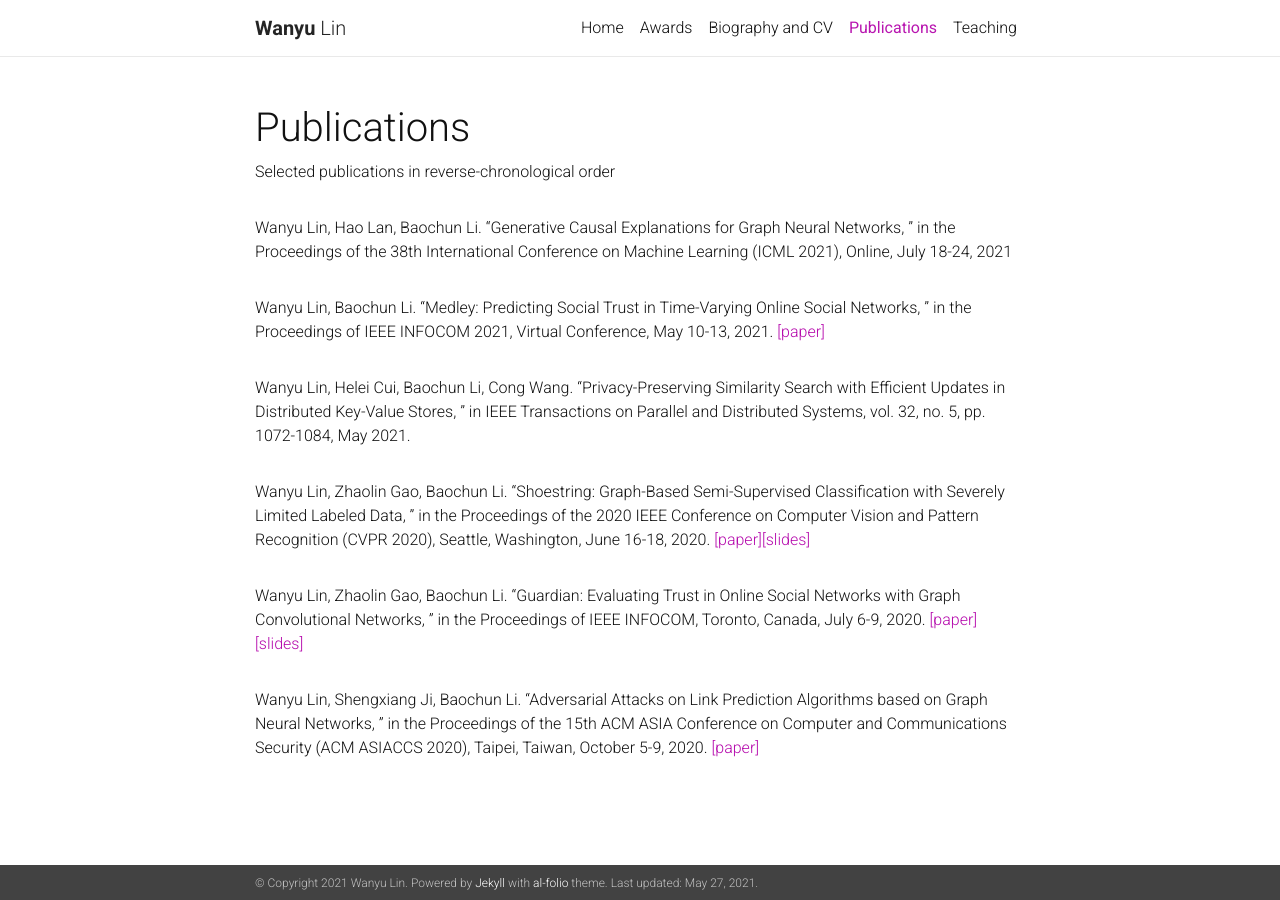
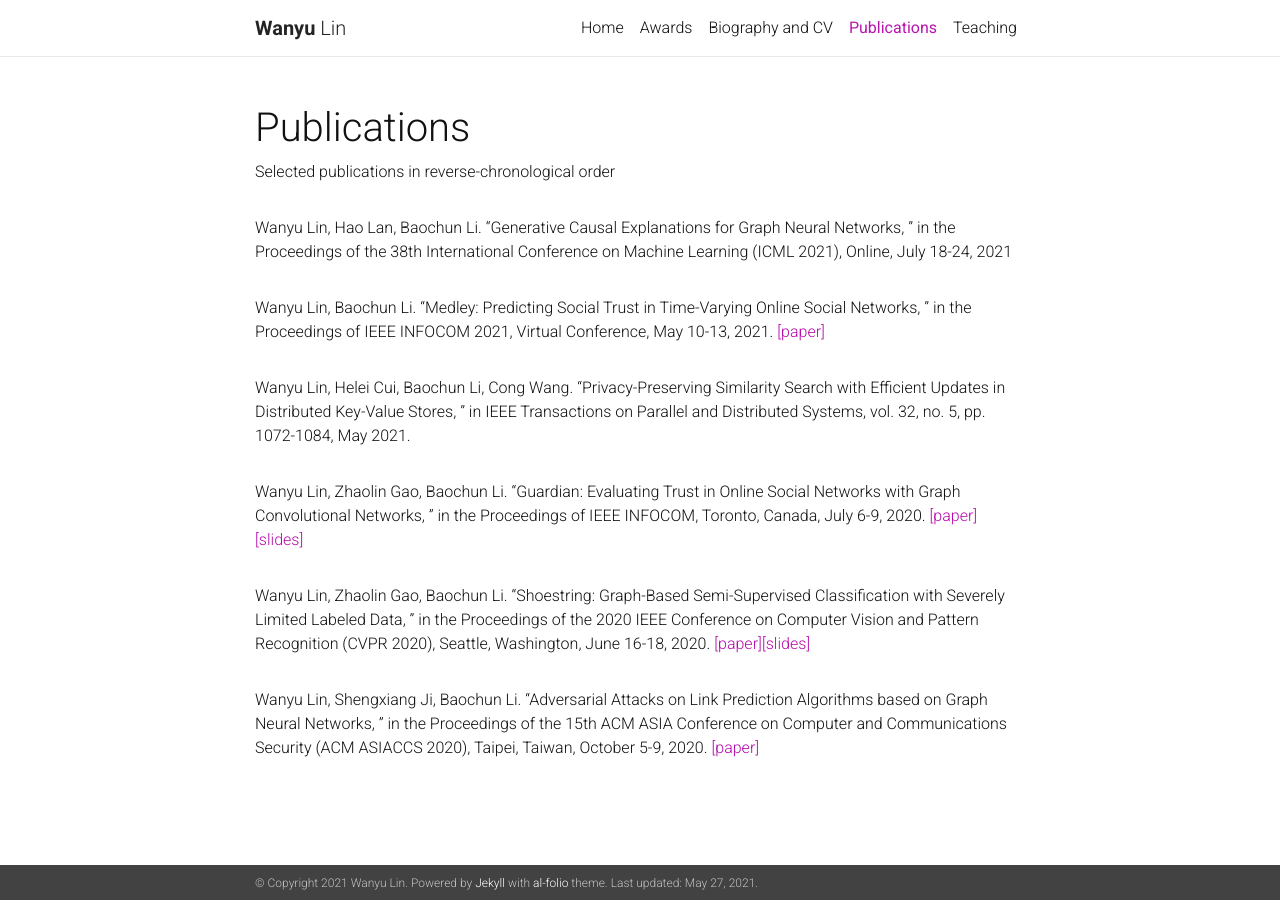
Before and after one commit to wanyu-lin/wanyu-lin.github.io, a Jekyll site: the page built from _pages/publications.md, in a window 1280 px wide. Built offline with Jekyll 4.4.1, drawn with Linux system fonts in a browser that asks for light colours; nearby versions of some CDN libraries; a style sheet for code colours, icons or effects is not loaded.

Commit message:
Update publications.md

```diff
--- a/_pages/publications.md
+++ b/_pages/publications.md
@@ -18,14 +18,15 @@ nav: true
 <div class="publications">
 <p style="width:100%">Wanyu Lin, Helei Cui, Baochun Li, Cong Wang. &#8220;Privacy-Preserving Similarity Search with Efficient Updates in Distributed Key-Value Stores, &#8221; in IEEE Transactions on Parallel and Distributed Systems, vol. 32, no. 5, pp. 1072-1084, May 2021.</p>
 
+<!-- Guardian -->
+<div class="publications">
+<p style="width:100%">Wanyu Lin, Zhaolin Gao, Baochun Li. &#8220;Guardian: Evaluating Trust in Online Social Networks with Graph Convolutional Networks, &#8221; in the Proceedings of IEEE INFOCOM, Toronto, Canada, July 6-9, 2020.  <a href="../assets/publications/wlin-infocom20.pdf">[paper]</a><a href="../assets/publications/wlin-infocom20-slides.pdf">[slides]</a></p>
 
 <!-- shoestring -->
 <div class="publications">
 <p style="width:100%">Wanyu Lin, Zhaolin Gao, Baochun Li. &#8220;Shoestring: Graph-Based Semi-Supervised Classification with Severely Limited Labeled Data, &#8221; in the Proceedings of the 2020 IEEE Conference on Computer Vision and Pattern Recognition (CVPR 2020), Seattle, Washington, June 16-18, 2020. <a href="../assets/publications/wlin-cvpr20.pdf">[paper]</a><a href="../assets/publications/wlin-cvpr20-slides.pdf">[slides]</a></p>
 
-<!-- Guardian -->
-<div class="publications">
-<p style="width:100%">Wanyu Lin, Zhaolin Gao, Baochun Li. &#8220;Guardian: Evaluating Trust in Online Social Networks with Graph Convolutional Networks, &#8221; in the Proceedings of IEEE INFOCOM, Toronto, Canada, July 6-9, 2020.  <a href="../assets/publications/wlin-infocom20.pdf">[paper]</a><a href="../assets/publications/wlin-infocom20-slides.pdf">[slides]</a></p>
+
 
 <div class="publications">
 <p style="width:100%">Wanyu Lin, Shengxiang Ji, Baochun Li. &#8220;Adversarial Attacks on Link Prediction Algorithms based on Graph Neural Networks, &#8221; in the Proceedings of the 15th ACM ASIA Conference on Computer and Communications Security (ACM ASIACCS 2020), Taipei, Taiwan, October 5-9, 2020. <a href="../assets/publications/wlin-asiaccs20.pdf">[paper]</a></p>
```
